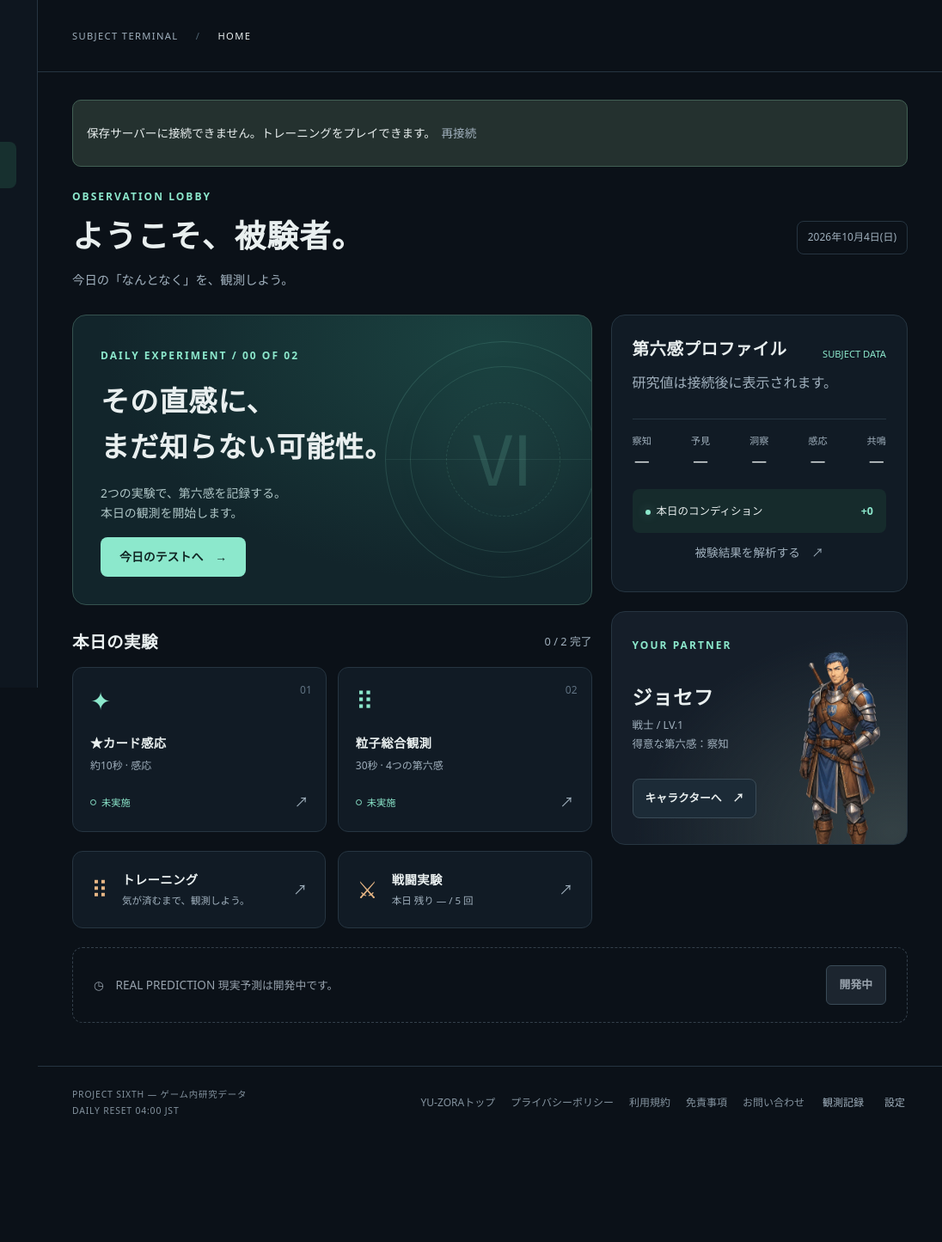
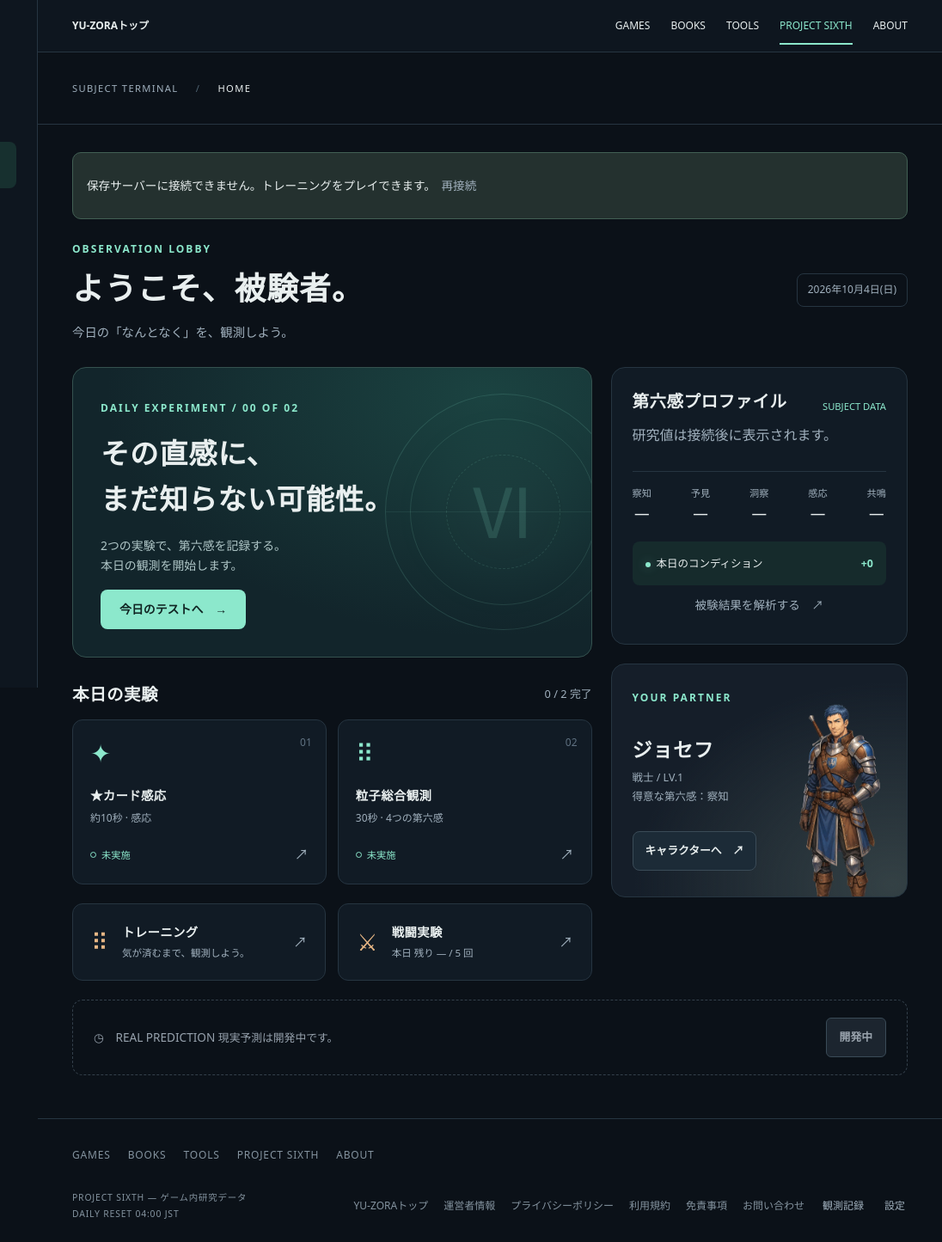
Before and after one commit to Yuzora-Yu/PROJECT_SIXTH, a website with bundled scripts: page index.html in a window 1280 px wide. Shown: the full height of the page at 86% size, 184-1280 px from the left. Before the commit the page ends 1325 px from the top, so only its background shows below. Built offline with nearby package versions, Linux system fonts and the light colour scheme; files whose address does not match are found by name.

Commit message:
Add portal navigation to PROJECT SIXTH

```diff
--- a/css/main.css
+++ b/css/main.css
@@ -1318,3 +1318,22 @@ dialog::backdrop {
 :root.large-text {
   font-size: 19px;
 }
+
+.portal-header { background: #0e161f; border-bottom: 1px solid var(--line); }
+.portal-navigation { display: flex; flex-wrap: wrap; align-items: center; gap: 0 24px; padding: 8px 40px; font-size: 0.75rem; }
+.portal-navigation a { display: inline-flex; align-items: center; min-height: 44px; white-space: nowrap; }
+.portal-navigation a:first-child { margin-right: auto; font-weight: 700; }
+.portal-navigation a[aria-current] { color: var(--mint); box-shadow: inset 0 -2px var(--mint); }
+.portal-navigation a:hover, .footer-site-nav a:hover { color: var(--mint); text-decoration: underline; text-underline-offset: 5px; }
+.access-bonus { top: 164px; }
+.footer { flex-wrap: wrap; }
+.footer-site-nav { display: flex; flex-wrap: wrap; flex-basis: 100%; gap: 0 20px; }
+.footer-site-nav a { display: inline-flex; align-items: center; min-height: 44px; font-size: 0.75rem; }
+@media (max-width: 650px) {
+  .portal-navigation { display: grid; grid-template-columns: repeat(3, minmax(0, 1fr)); gap: 0 8px; padding: 8px 18px; font-size: 0.68rem; }
+  .portal-navigation a { justify-content: center; }
+  .portal-navigation a:first-child { margin-right: 0; }
+  :root.large-text .portal-navigation { font-size: 0.6rem; }
+  .footer-site-nav { flex-basis: auto; }
+  .access-bonus { top: 182px; }
+}
--- a/index.html
+++ b/index.html
@@ -54,6 +54,16 @@
         </div>
       </aside>
       <div class="workspace">
+        <header class="portal-header">
+          <nav class="portal-navigation" aria-label="YU-ZORAサイトナビゲーション">
+            <a href="https://yu-zora.com/">YU-ZORAトップ</a>
+            <a href="https://yu-zora.com/games/">GAMES</a>
+            <a href="https://yu-zora.com/bookshelf/">BOOKS</a>
+            <a href="https://yu-zora.com/tools/">TOOLS</a>
+            <a href="https://yu-zora.com/project_sixth/" aria-current="location">PROJECT SIXTH</a>
+            <a href="https://yu-zora.com/about/">ABOUT</a>
+          </nav>
+        </header>
         <header class="topbar">
           <div class="breadcrumb">
             SUBJECT TERMINAL <span>/</span> <b id="breadcrumb">HOME</b>
@@ -72,12 +82,20 @@
           </div>
         </main>
         <footer class="footer">
+          <nav class="footer-site-nav" aria-label="YU-ZORAサイトナビゲーション">
+            <a href="https://yu-zora.com/games/">GAMES</a>
+            <a href="https://yu-zora.com/bookshelf/">BOOKS</a>
+            <a href="https://yu-zora.com/tools/">TOOLS</a>
+            <a href="https://yu-zora.com/project_sixth/" aria-current="location">PROJECT SIXTH</a>
+            <a href="https://yu-zora.com/about/">ABOUT</a>
+          </nav>
           <div class="footer-meta">
             <span>PROJECT SIXTH — ゲーム内研究データ</span>
             <span>DAILY RESET 04:00 JST</span>
           </div>
           <div class="footer-actions">
             <a href="https://yu-zora.com/">YU-ZORAトップ</a>
+            <a href="https://yu-zora.com/about/">運営者情報</a>
             <a href="https://yu-zora.com/privacy/">プライバシーポリシー</a>
             <a href="https://yu-zora.com/terms/">利用規約</a>
             <a href="https://yu-zora.com/disclaimer/">免責事項</a>
```
